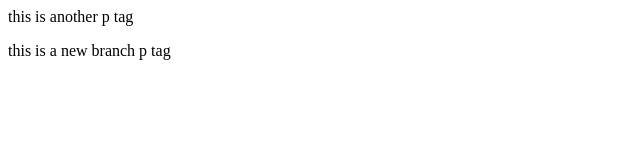
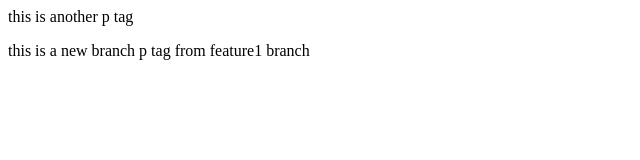
Before and after one commit to MominAnxs/localrepo, a plain HTML site: page index.html in a window 1280 px wide. Shown: the whole page, without its empty margins (0-640 px from the left). Drawn offline with Linux system fonts and the light colour scheme.

Commit message:
updated p tag

```diff
--- a/index.html
+++ b/index.html
@@ -1,2 +1,2 @@
 <p>this is another p tag</p>
-<p>this is a new branch p tag</p>
+<p>this is a new branch p tag from feature1 branch</p>
```
